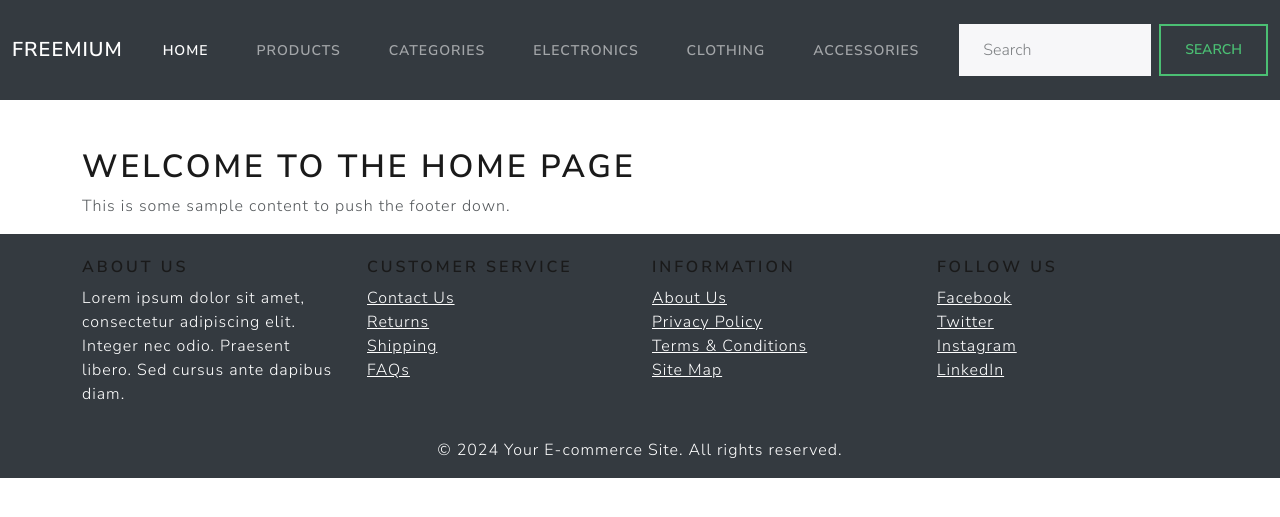
After one commit to Baylox/Freemium, a Symfony app: template templates/home/home.html.twig in a window 1280 px wide. The commit adds this page. Shown: the top 517 px of the page. Run offline with Twig, Linux system fonts and the light colour scheme; the template is opened without the code that fills it, so the values that code supplies are empty; style sheets or scripts are compiled from the project's sources; some libraries are stand-ins or nearby versions.

Commit message:
Refactor base.html.twig to update navigation links and improve header structure

```diff
--- a/templates/base.html.twig
+++ b/templates/base.html.twig
@@ -24,7 +24,7 @@
             <div class="collapse navbar-collapse" id="navbarScroll">
                 <ul class="navbar-nav me-auto my-2 my-lg-0 navbar-nav-scroll" style="--bs-scroll-height: 100px;">
                 <li class="nav-item">
-                    <a class="nav-link active" aria-current="page" href="#">Home</a>
+                    <a class="nav-link active" aria-current="page" href="{{ path('home') }}">Home</a>
                 </li>
                 <li class="nav-item">
                     <a class="nav-link" href="#">Products</a>
--- /dev/null
+++ b/templates/home/home.html.twig
@@ -0,0 +1,10 @@
+{% extends 'base.html.twig' %}
+
+{% block title %}Home{% endblock %}
+
+{% block content %}
+    <div class="container mt-5">
+        <h1>Welcome to the Home Page</h1>
+        <p>This is some sample content to push the footer down.</p>
+    </div>
+{% endblock %}
```
Also changed, not shown: templates/home/index.html.twig (deleted, +0 -7 lines).
